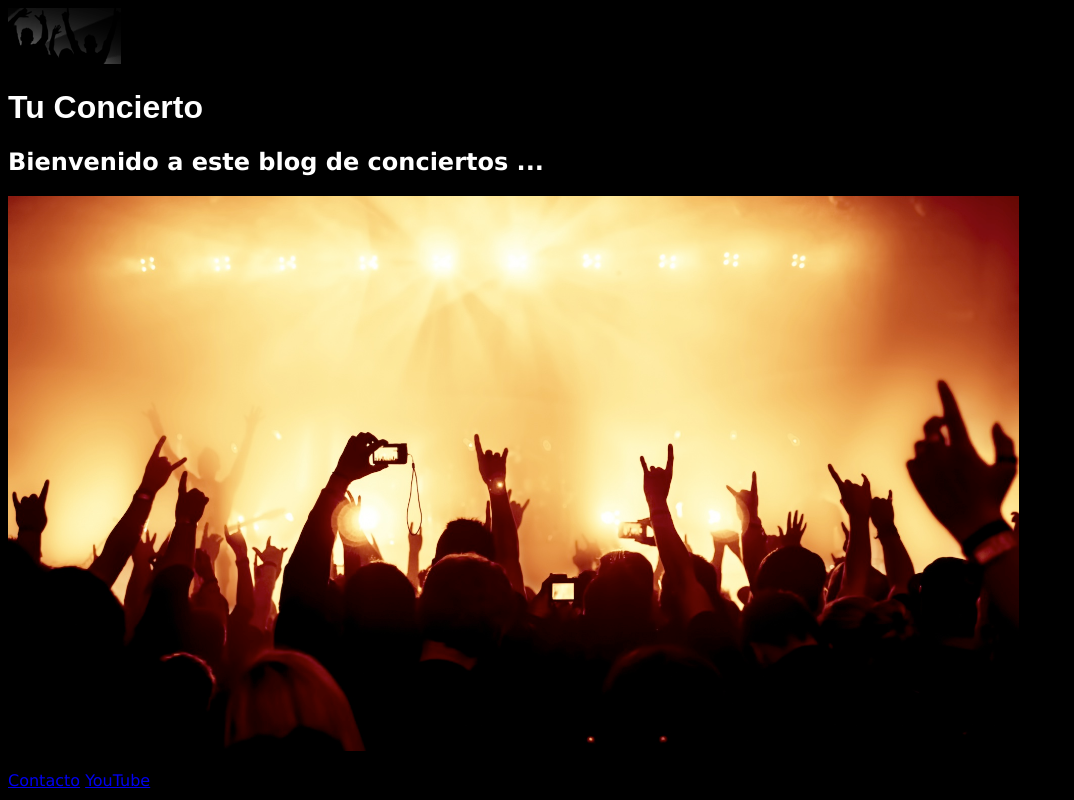
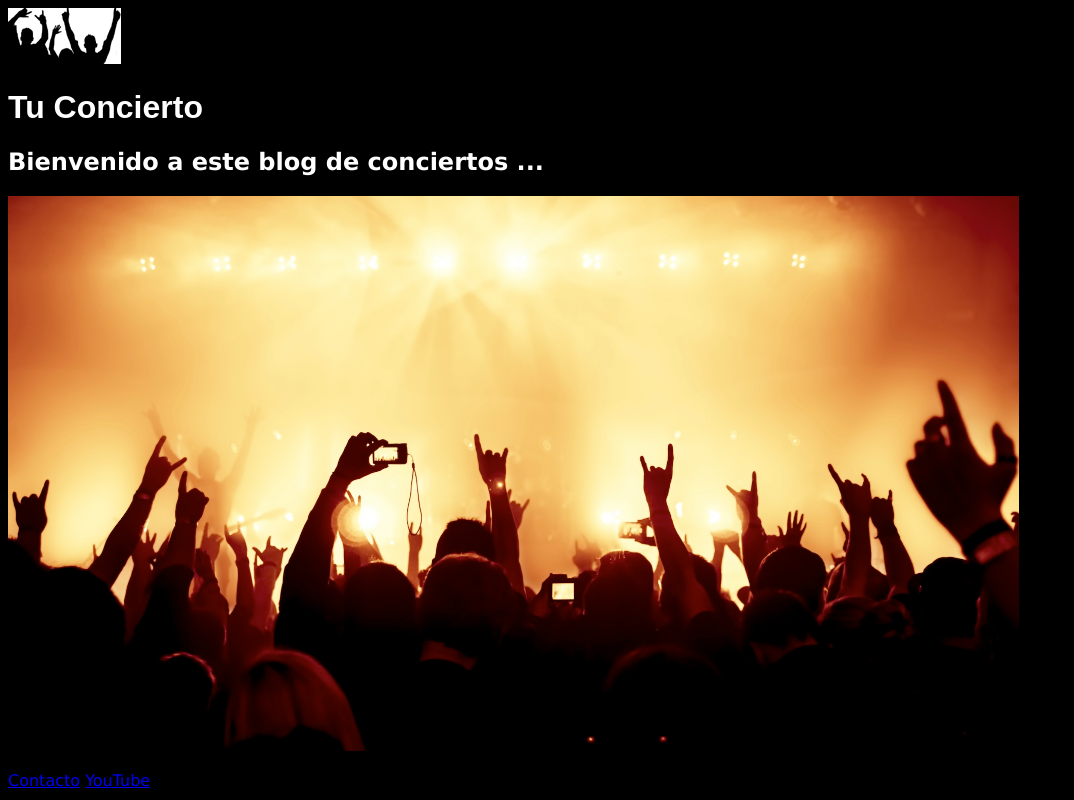
Before and after one commit to bolakos/practicasCSS, a plain HTML site: page tuConciertoCSS/index.html in a window 1280 px wide. Shown: the whole page, without its empty margins (0-1074 px from the left). Drawn offline with Linux system fonts and the light colour scheme.

Commit message:
Update index.html

```diff
--- a/tuConciertoCSS/index.html
+++ b/tuConciertoCSS/index.html
@@ -12,7 +12,7 @@
     </style>
   </head>
   <body>
-    <img src="img/concert_logo.png" alt="Logo" title="logo" background-color: white>
+    <img src="img/concert_logo.png" alt="Logo" title="logo" style="background-color: white">
     <h1>Tu Concierto</h1>
     <h2>Bienvenido a este blog de conciertos ...</h2>
     <img src="img/concert.jpg" alt="concierto" title="En vivo" style="width: 80%">
```
